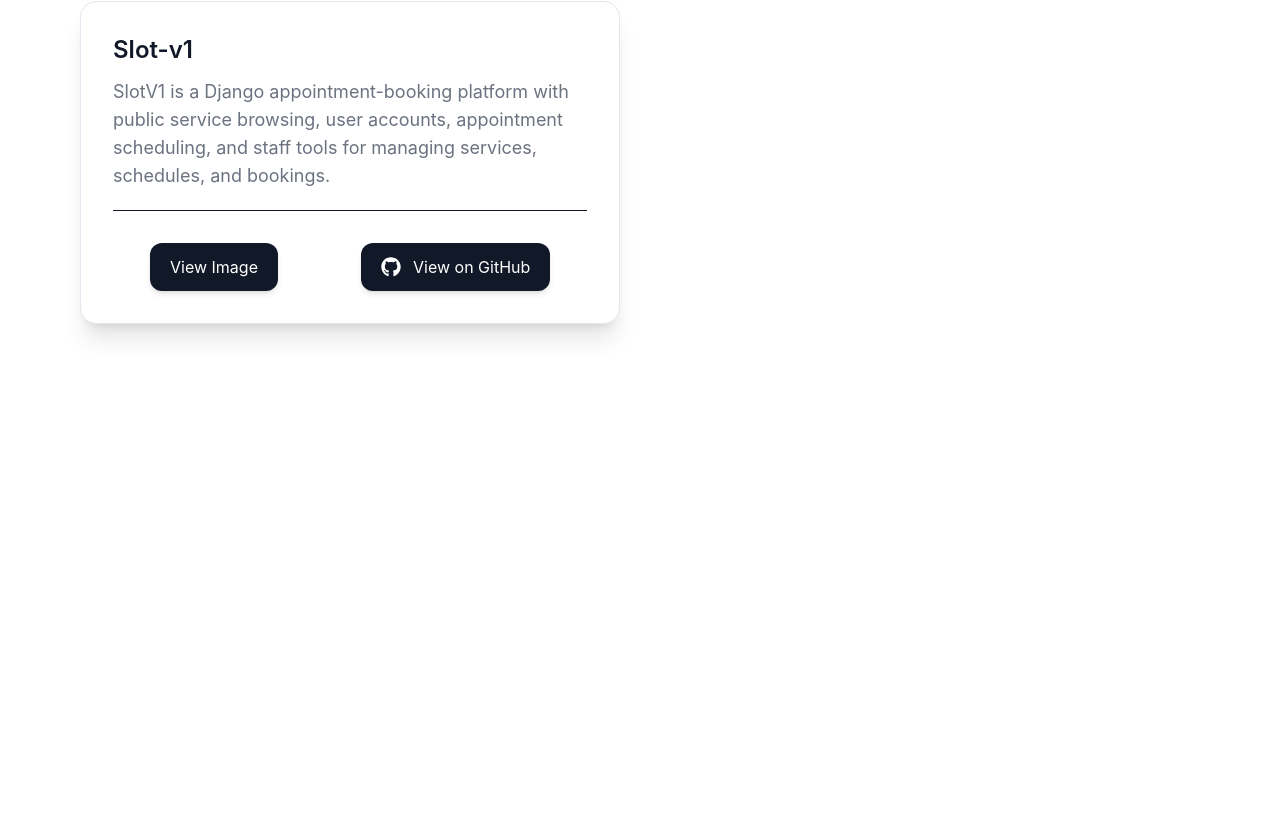
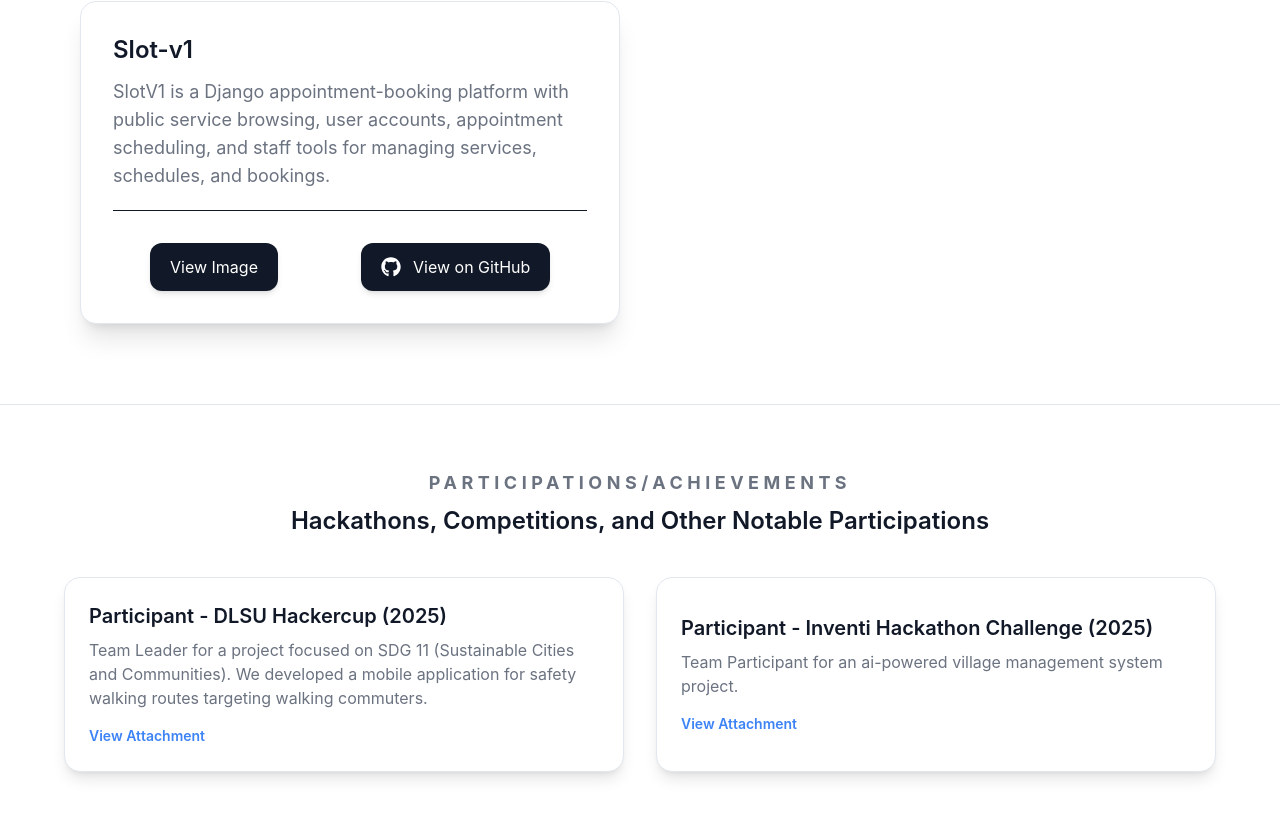
Before and after one commit to ur1el0/Portfolio, a React (Vite) app: page / in a window 1280 px wide. Shown: the part 2590-3408 px from the top of the page. Before the commit the page ends 2994 px from the top, so only its background shows below. Built offline with nearby package versions, Linux system fonts and the light colour scheme.

Commit message:
create: participation section

```diff
--- a/src/App.jsx
+++ b/src/App.jsx
@@ -4,6 +4,7 @@ import { Navbar } from "./components/layout/Navbar";
 import { HeroSection } from "./sections/HeroSection";
 import { ProjectSection } from "./sections/ProjectSection";
 import { AboutSection } from "./sections/AboutSection";
+import { ParticipationSection } from "./sections/ParticipationSection";
 
 function App() {
     return (
@@ -12,6 +13,7 @@ function App() {
             <HeroSection />
             <AboutSection />
             <ProjectSection />
+            <ParticipationSection />
         </div>
     );
 }
--- /dev/null
+++ b/src/components/ui/ParticipationPreviewModal.jsx
@@ -0,0 +1,72 @@
+import { Dialog, DialogPanel, DialogTitle, Transition, TransitionChild } from '@headlessui/react'
+import { XMarkIcon } from '@heroicons/react/20/solid'
+
+export const ParticipationPreviewModal = ({ open, onClose, title, source, previewType }) => {
+    return (
+        <Transition show={open} as="div" className="relative z-50">
+            <Dialog onClose={onClose} className="relative z-50">
+                <TransitionChild
+                    as="div"
+                    enter="duration-200 ease-out"
+                    enterFrom="opacity-0"
+                    enterTo="opacity-100"
+                    leave="duration-150 ease-in"
+                    leaveFrom="opacity-100"
+                    leaveTo="opacity-0"
+                >
+                    <div className="fixed inset-0 bg-slate-950/70 backdrop-blur-sm" aria-hidden="true" />
+                </TransitionChild>
+
+                <div className="fixed inset-0 overflow-y-auto p-4 sm:p-6">
+                    <div className="flex min-h-full items-center justify-center">
+                        <TransitionChild
+                            as={DialogPanel}
+                            enter="duration-200 ease-out"
+                            enterFrom="opacity-0 translate-y-4 scale-95"
+                            enterTo="opacity-100 translate-y-0 scale-100"
+                            leave="duration-150 ease-in"
+                            leaveFrom="opacity-100 translate-y-0 scale-100"
+                            leaveTo="opacity-0 translate-y-4 scale-95"
+                            className="w-full max-w-5xl overflow-hidden rounded-3xl border border-[var(--border)] bg-[var(--card)] text-[var(--text)] shadow-2xl"
+                        >
+                            <div className="flex items-start justify-between gap-4 border-b border-[var(--border)] px-5 py-4 sm:px-6">
+                                <div>
+                                    <DialogTitle className="text-xl font-semibold">
+                                        {title}
+                                    </DialogTitle>
+                                </div>
+
+                                <button
+                                    type="button"
+                                    onClick={onClose}
+                                    className="inline-flex h-10 w-10 items-center justify-center rounded-full border border-[var(--border)] bg-[var(--bg)] text-[var(--text)] transition-colors hover:bg-[var(--card)] focus:outline-none focus:ring-2 focus:ring-[var(--accent)]"
+                                    aria-label="Close preview"
+                                >
+                                    <XMarkIcon className="h-5 w-5" aria-hidden="true" />
+                                </button>
+                            </div>
+
+                            <div className="max-h-[75vh] overflow-auto bg-slate-100 p-4 sm:p-6">
+                                {previewType === 'image' ? (
+                                    <img
+                                        src={source}
+                                        alt={title}
+                                        className="mx-auto max-h-[72vh] w-full rounded-2xl border border-[var(--border)] object-contain bg-white shadow-lg"
+                                    />
+                                ) : (
+                                    <iframe
+                                        src={source}
+                                        title={title}
+                                        className="h-[72vh] w-full rounded-2xl border border-[var(--border)] bg-white shadow-lg"
+                                    />
+                                )}
+                            </div>
+                        </TransitionChild>
+                    </div>
+                </div>
+            </Dialog>
+        </Transition>
+    )
+}
+
+export default ParticipationPreviewModal
--- /dev/null
+++ b/src/sections/ParticipationSection.jsx
@@ -0,0 +1,83 @@
+
+import { useState } from 'react'
+
+import hackercupAttachment from '../assets/participation/hackercup.pdf'
+import inventiImage from '../assets/participation/inventi.jpg'
+import ParticipationPreviewModal from '../components/ui/ParticipationPreviewModal'
+
+export const ParticipationSection = () =>
+{
+    const [preview, setPreview] = useState(null)
+
+    const closePreview = () => setPreview(null)
+
+    return (
+        <section id="participation" className="p-16 bg-[var(--bg)] text-[var(--text)] border-t border-[var(--border)] text-center">
+            <div className="container">
+                <div className="space-y-10">
+                    <div>
+                        <p className="text-lg font-bold uppercase tracking-[0.25em] text-[var(--muted)]">
+                            Participations/Achievements
+                        </p>
+                        <h3 className="mt-2 text-2xl font-semibold text-[var(--text)] ">
+                            Hackathons, Competitions, and Other Notable Participations
+                        </h3>
+                    </div>
+                </div>
+
+                <div className="mt-10 grid grid-cols-1 md:grid-cols-2 gap-8">
+                    <button
+                        type="button"
+                        onClick={() => setPreview({
+                            title: 'Participant - DLSU Hackercup (2025)',
+                            source: hackercupAttachment,
+                            previewType: 'pdf',
+                        })}
+                        className="rounded-2xl border border-[var(--border)] bg-[var(--card)] p-6 text-left shadow-lg transition-transform duration-200 hover:-translate-y-1 hover:shadow-xl focus:outline-none focus:ring-2 focus:ring-[var(--accent)] focus:ring-offset-2 focus:ring-offset-[var(--bg)]"
+                        aria-label="Open DLSU Hackercup attachment"
+                    >
+                        <h4 className="text-xl font-semibold text-[var(--text)]">
+                            Participant - DLSU Hackercup (2025)
+                        </h4>
+                        <p className="mt-2 text-[var(--muted)]">
+                            Team Leader for a project focused on SDG 11 (Sustainable Cities and Communities). We developed a mobile application for safety walking routes targeting walking commuters.
+                        </p>
+                        <span className="mt-4 inline-flex text-sm font-semibold text-[var(--accent)]">
+                            View Attachment
+                        </span>
+                    </button>
+
+                    <button
+                        type="button"
+                        onClick={() => setPreview({
+                            title: 'Participant - Inventi Hackathon Challenge (2025)',
+                            source: inventiImage,
+                            previewType: 'image',
+                        })}
+                        className="rounded-2xl border border-[var(--border)] bg-[var(--card)] p-6 text-left shadow-lg transition-transform duration-200 hover:-translate-y-1 hover:shadow-xl focus:outline-none focus:ring-2 focus:ring-[var(--accent)] focus:ring-offset-2 focus:ring-offset-[var(--bg)]"
+                        aria-label="Open Inventi Hackathon Challenge image"
+                    >
+                        <h4 className="text-xl font-semibold text-[var(--text)]">
+                            Participant - Inventi Hackathon Challenge (2025)
+                        </h4>
+                        <p className="mt-2 text-[var(--muted)]">
+                            Team Participant for an ai-powered village management system project.
+                        </p>
+                        <span className="mt-4 inline-flex text-sm font-semibold text-[var(--accent)]">
+                            View Attachment
+                        </span>
+                    </button>
+                </div>
+            </div>
+
+            <ParticipationPreviewModal
+                open={Boolean(preview)}
+                onClose={closePreview}
+                title={preview?.title ?? ''}
+                source={preview?.source ?? ''}
+                previewType={preview?.previewType ?? 'image'}
+            />
+        </section>
+
+    )
+}
```
